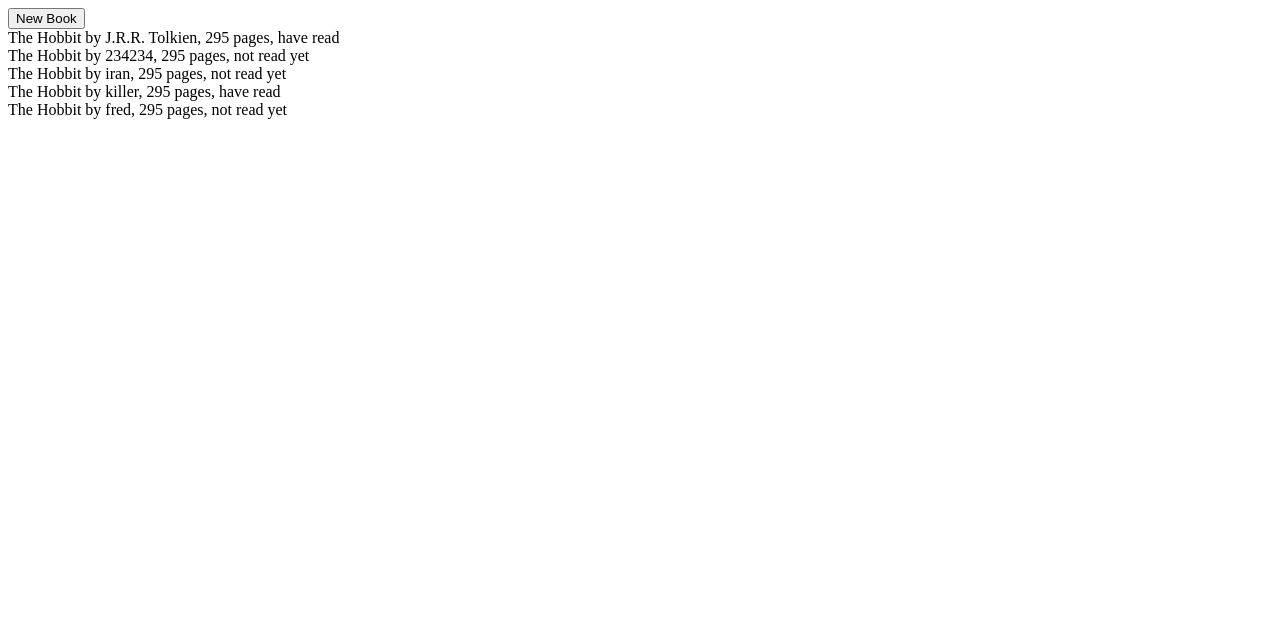
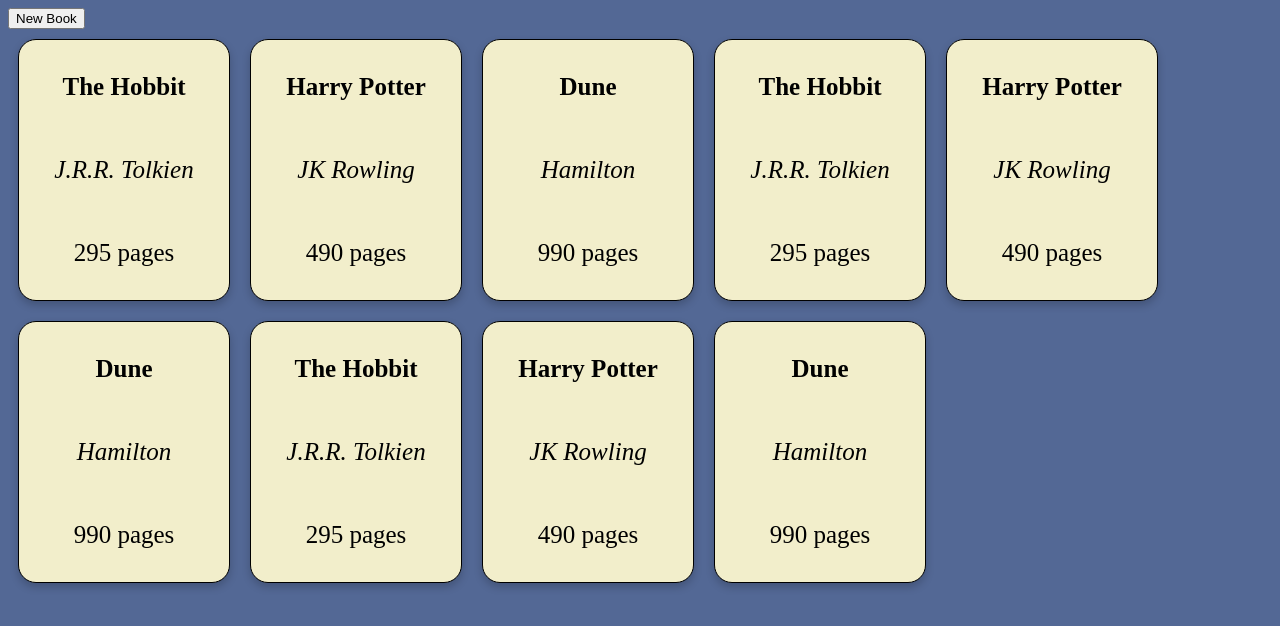
Before and after one commit to garyarzuma/Book-Library, a plain HTML site: page index.html in a window 1280 px wide. Drawn offline with Linux system fonts and the light colour scheme.

Commit message:
Added cards and formatted with CSS

```diff
--- a/index.html
+++ b/index.html
@@ -1,11 +1,13 @@
 <html>
     <head>
         <link rel = "stylesheet" href="library.css">
+        <meta name="viewport" content="width=device-width, initial-scale=1">
     </head>
 
     <body>
         <button class = "newBookButton">New Book</button>
-
+        <div class="cardContainer">
+        </div>
         <div class="form-popup" id="myForm">
             <form class="form-container">
                 <h1>Add New Book</h1>
--- a/library.css
+++ b/library.css
@@ -1,10 +1,52 @@
 #myForm{
     display:none;
     position: fixed;
+    top:200px;
     z-index: 1;
     background-color: rgb(163, 163, 163);
 }
 
 body{
     z-index:0;
+    background-color: #536895;
+    font-size:25px;
 }
+
+.cardContainer{
+    display: flex;
+    flex-wrap: wrap;
+    width: 100%;
+}
+
+.bookCard{
+    background-color:#f2eecb;
+    margin:10px;
+    padding:10px;
+    width: 190px;
+    height: 240px;
+    box-shadow: 0 4px 8px 0 rgba(0,0,0,0.2);
+    transition: 0.3s;
+    text-align: center;
+    display:flex;
+    justify-content:space-around;
+    flex-direction: column;
+    border: solid 1px;
+    border-radius: 18px;
+}
+
+.bookCard:hover {
+    box-shadow: 0 8px 16px 0 rgba(0,0,0,0.2);
+}
+
+.title {
+    margin-bottom:10px;
+    word-wrap: break-word;
+    font-weight: bold;
+
+}
+
+.author {
+    margin-bottom:10px;
+    word-wrap: break-word;
+    font-style: italic;
+}
--- a/library.js
+++ b/library.js
@@ -1,11 +1,9 @@
-
 //When user Presses buttons//
 document.querySelector('.newBookButton').addEventListener('click', newBookPopUp);
 document.querySelector('.closeButton').addEventListener('click', closePopUp);
 document.querySelector('.submitButton').addEventListener('click', handleFormInput);
 
 let myLibrary = [];
-
 
 //book object definition
 function Book(title, author, numOfPages, haveRead){
@@ -14,10 +12,10 @@ function Book(title, author, numOfPages, haveRead){
     this.numOfPages = numOfPages;
     this.haveRead = haveRead;
     this.info = function(){
-      const infoText = `${title} by ${author}, ${numOfPages} pages, ${haveRead === "on" ? "have read":"not read yet"}`
-      return infoText;
+        const infoText = `${title} by ${author}, ${numOfPages} pages, ${haveRead === "on" ? "have read":"not read yet"}`
+        return infoText;
     }
-  }
+}
 
 function addBookToLibrary(title, author, numOfPages, haveRead){
     const myBook = new Book(title, author, numOfPages, haveRead);
@@ -26,26 +24,38 @@ function addBookToLibrary(title, author, numOfPages, haveRead){
 
 //Sample books
 addBookToLibrary("The Hobbit", "J.R.R. Tolkien", 295, "on");
-addBookToLibrary("The Hobbit", "234234", 295, "off");
-addBookToLibrary("The Hobbit", "iran", 295, "off");
-addBookToLibrary("The Hobbit", "killer", 295, "on");
-addBookToLibrary("The Hobbit", "fred", 295, "off");
-
+addBookToLibrary("Harry Potter", "JK Rowling", 490, "on");
+addBookToLibrary("Dune", "Hamilton", 990, "off");
+addBookToLibrary("The Hobbit", "J.R.R. Tolkien", 295, "on");
+addBookToLibrary("Harry Potter", "JK Rowling", 490, "on");
+addBookToLibrary("Dune", "Hamilton", 990, "off");addBookToLibrary("The Hobbit", "J.R.R. Tolkien", 295, "on");
+addBookToLibrary("Harry Potter", "JK Rowling", 490, "on");
+addBookToLibrary("Dune", "Hamilton", 990, "off");
 
 function displayCurrentBooks(){
     myLibrary.forEach(element => createBookCard(element));
 }
 
 function createBookCard(myBook){
-    myDivNode = document.createElement('div');
+    //creates Card div and sets up the data-array attribute to hold the location of the book in the myLibrary array
+    myCardNode = document.createElement('div');
+    myCardNode.className = "bookCard";
+    myCardNode.setAttribute('data-array', myLibrary.indexOf(myBook)); //sets data-array attribute for each book to the index it is in the myLibrary array;
+    document.querySelector(".cardContainer").appendChild(myCardNode);
 
-    myDivNode.className = "bookCard";
-    myDivNode.setAttribute('data-array', myLibrary.indexOf(myBook)); //sets data-array attribute for each book to the index it is in the myLibrary array;
-    myDivNode.textContent = myBook.info();
-    //remove
-    console.log(myDivNode);
-    //remove
-    document.querySelector("body").appendChild(myDivNode);
+    //creates Divs for the title, author, pages;
+    for(prop in myBook){
+        let myDivNode = document.createElement('div');
+        if (prop === "title" || prop === "author" || prop === "numOfPages"){
+            myDivNode.className = prop;
+            myDivNode.textContent = myBook[prop];
+            document.querySelector(`[data-array="${myLibrary.indexOf(myBook)}"]`).appendChild(myDivNode);
+        }
+        if (prop === "numOfPages"){
+            myDivNode.textContent += " pages";
+        }
+    }
+
 }
 
 function handleFormInput(e){
@@ -58,11 +68,12 @@ function handleFormInput(e){
     )
 
     closePopUp();
-    createBookCard(myLibrary[myLibrary.length-1]);
+    createBookCard(myLibrary[myLibrary.length-1]); //Creates book card for the book we just added to array which would be the last one, hence length - 1;
 }
+
 //open new book addition menu popup
 function newBookPopUp(){
-    document.getElementById("myForm").style.display = "flex";
+    document.getElementById("myForm").style.display = "block";
 }
 
 //close new book addition menu popup without submitting
```
